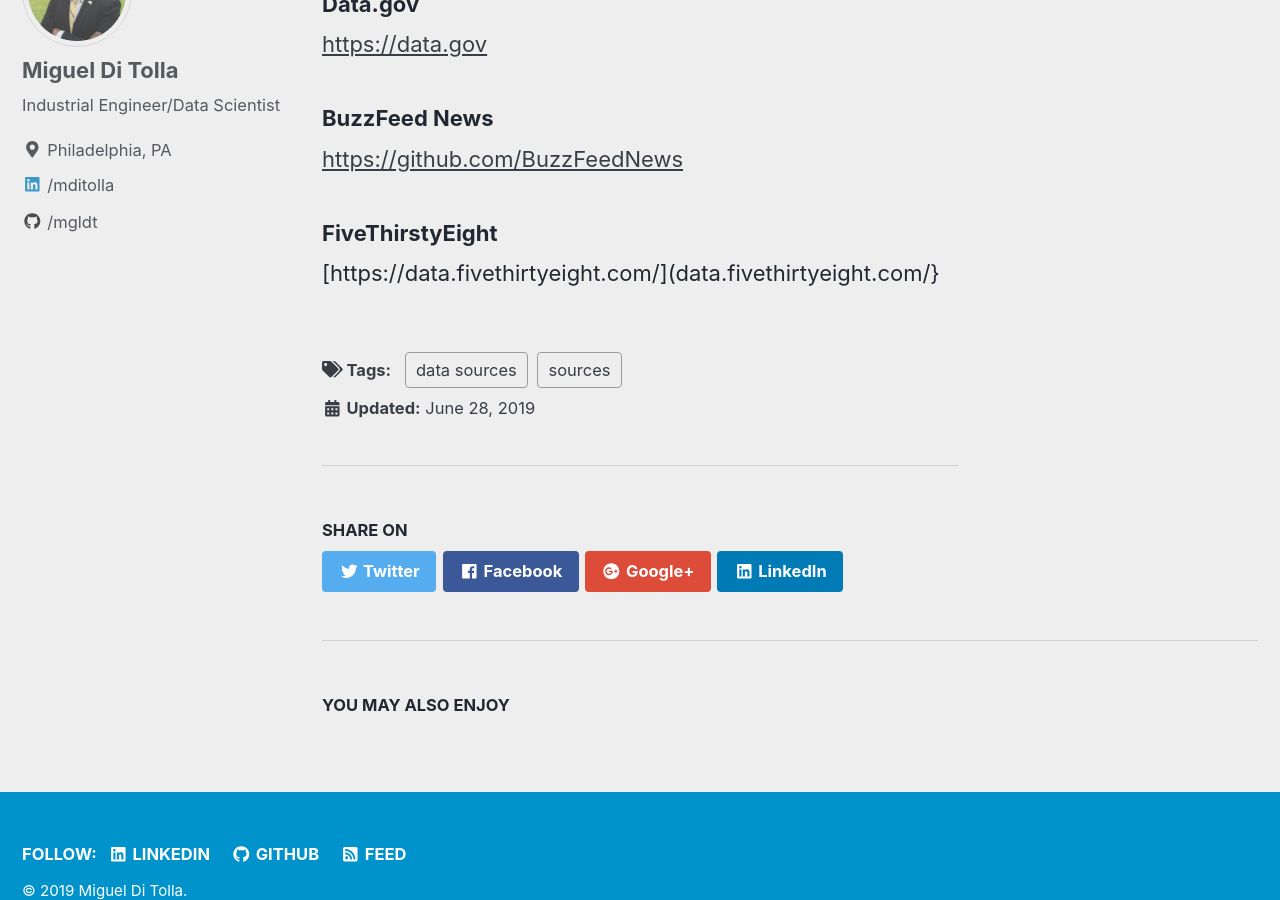
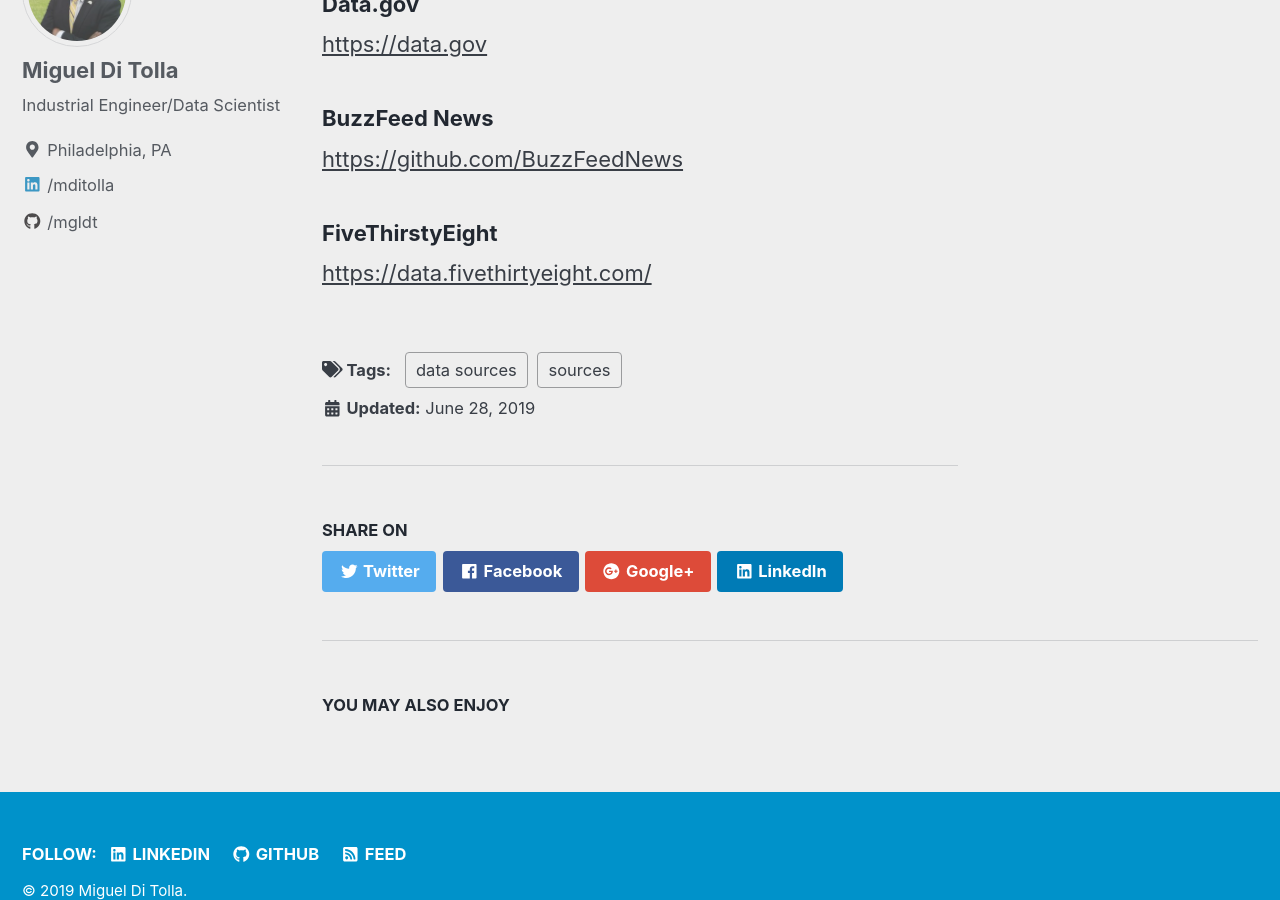
Before and after one commit to mgldt/mgldt.github.io, a Jekyll site: the page built from _posts/2019-06-28-data-sources.md, in a window 1280 px wide and 900 px high, scrolled down 728 px. Built offline with Jekyll 4.4.1, drawn with Linux system fonts in a browser that asks for light colours; cached includes are drawn as plain includes; some of the changed lines change nothing that is shown.

Commit message:
Update 2019-06-28-data-sources.md

```diff
--- a/_posts/2019-06-28-data-sources.md
+++ b/_posts/2019-06-28-data-sources.md
@@ -9,20 +9,20 @@
 
 ### r/datasets/
 
-[https://www.reddit.com/r/datasets/](reddit.com/r/datasets/)
+[https://www.reddit.com/r/datasets/](https://www.reddit.com/r/datasets/)
 
 ### Data Is Plural
 
-[https://tinyletter.com/data-is-plural](tinyletter.com/data-is-plural)
+[https://tinyletter.com/data-is-plural](https://tinyletter.com/data-is-plural)
 
 ### Data.gov
 
-[https://data.gov](data.gov)
+[https://data.gov](https://data.gov)
 
 ### BuzzFeed News
 
-[https://github.com/BuzzFeedNews](github.com/BuzzFeedNews)
+[https://github.com/BuzzFeedNews](https://github.com/BuzzFeedNews)
 
 ### FiveThirstyEight
 
-[https://data.fivethirtyeight.com/](data.fivethirtyeight.com/}
+[https://data.fivethirtyeight.com/](https://data.fivethirtyeight.com/)
```
